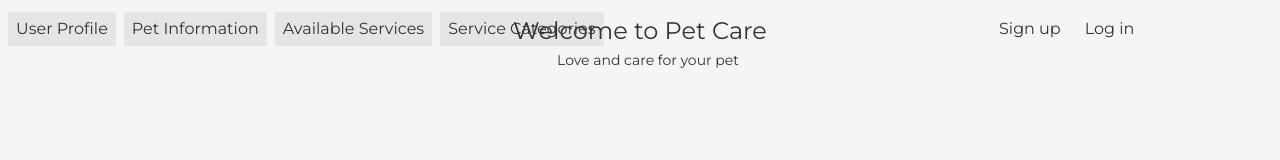
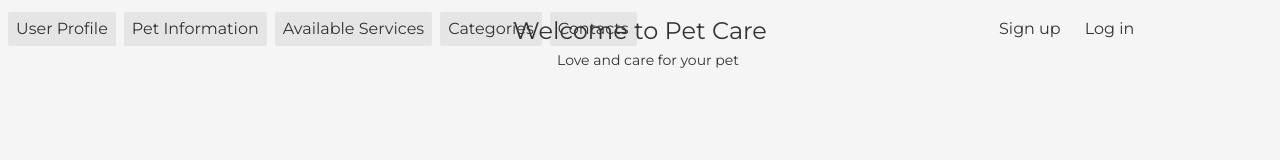
Before and after one commit to sputnikrg/pet-service-frontend-main, a React (Create React App) app: page / in a window 1280 px wide. Shown: the top 160 px of the page. Built offline with nearby package versions, Linux system fonts and the light colour scheme; a web font is replaced by a local one.

Commit message:
added contacts page

```diff
--- a/src/App.tsx
+++ b/src/App.tsx
@@ -7,6 +7,7 @@ import ServicePage from './pages/ServicePage';
 import ServiceCategoryPage from './pages/ServiceCategoryPage';
 import Modal from './pages/ModalRegistration';
 import LoginModal from './pages/ModalLogin';
+import Contact from './pages/Contacts';
 
 const App: React.FC = () => {
   const [showModal, setShowModal] = useState(false);
@@ -41,7 +42,12 @@ const App: React.FC = () => {
               </Link>
               <Link to="/categories">
                 <li className="text-nowrap bg-neutral-200 cursor-pointer hover:text-white hover:bg-red-500 px-2 py-1 rounded-sm">
-                  Service Categories
+                  Categories
+                </li>
+              </Link>
+              <Link to="/contacts">
+                <li className="text-nowrap bg-neutral-200 cursor-pointer hover:text-white hover:bg-red-500 px-2 py-1 rounded-sm">
+                  Contacts
                 </li>
               </Link>
             </ul>
--- /dev/null
+++ b/src/pages/Contacts.tsx
@@ -0,0 +1,20 @@
+import React from 'react';
+
+const Contacts: React.FC = () => {
+  return (
+    <div>
+      <h1 className='text-xxl text-center'>Contacts</h1>
+      <p>
+
+Email: info@petsitters.pl
+For any questions, please contact our Customer Service department via email.
+
+Platform operating hours: Mon-Sun, open 24/7
+
+Contact
+Petsitters Sp. z o. o. NIP 5833422503</p>
+    </div>
+  );
+};
+
+export default Contacts;
--- a/src/services/apiService.ts
+++ b/src/services/apiService.ts
@@ -25,3 +25,9 @@ export const getServiceCategories = async () => {
   const response = await axios.get(`${API_URL}/categories`);
   return response.data;
 };
+
+// Получение категорий Контактов
+export const getContacts = async () => {
+  const response = await axios.get(`${API_URL}/contacts`);
+  return response.data;
+};
```
